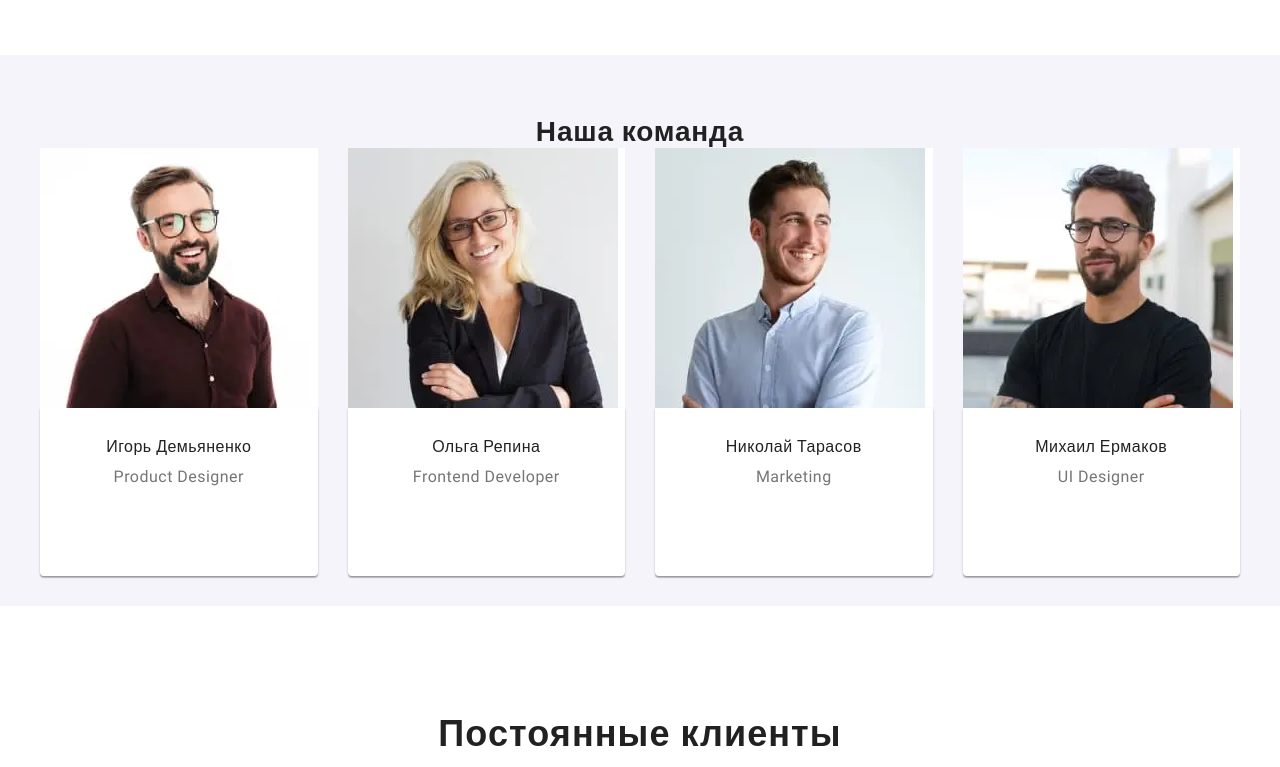
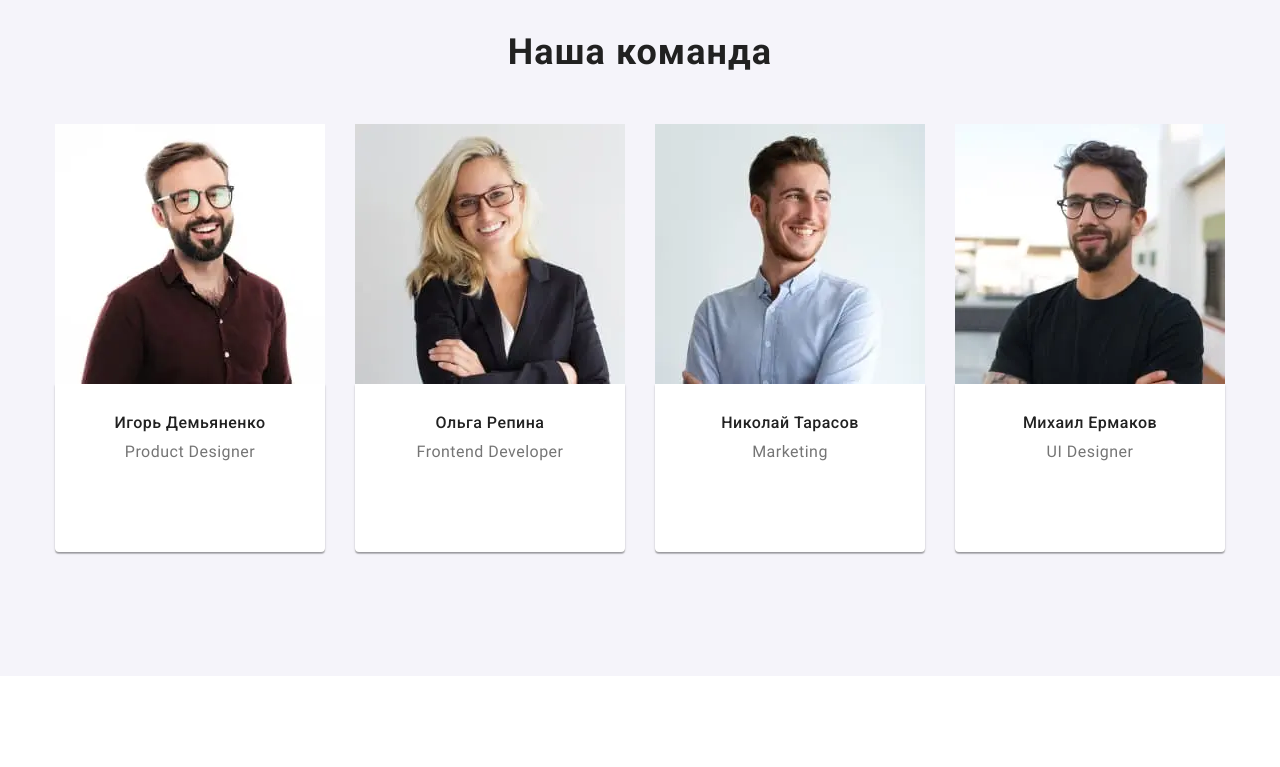
Before and after one commit to ruslan3486/goit-markup-hw-08, a plain HTML site: page index.html in a window 1280 px wide. Shown: the part 1700-2467 px from the top of the page. Drawn offline with nearby package versions, Linux system fonts and the light colour scheme; files whose address does not match are found by name.

Commit message:
етап1

```diff
--- a/index.html
+++ b/index.html
@@ -6,10 +6,10 @@
     <meta name="viewport" content="width=device-width, initial-scale=1.0" />
     <title>Эффективные решения</title>
     <link rel="preconnect" href="https://fonts.gstatic.com" />
-    <!-- <link
+    <link
       href="https://fonts.googleapis.com/css2?family=Raleway:wght@700&family=Roboto:wght@400;500;700;900&display=swap"
       rel="stylesheet"
-     />  -->
+     />
     <link
       rel="stylesheet"
       href="https://cdnjs.cloudflare.com/ajax/libs/modern-normalize/1.0.0/modern-normalize.min.css"
--- a/sass/base/_container.scss
+++ b/sass/base/_container.scss
@@ -1,6 +1,8 @@
 .container{
 
  width: 100%;
+ padding-right: 15px;
+ padding-left: 15px;
  .header &{
      display: flex;
      align-items: center;
@@ -15,7 +17,8 @@
 
      .container{
          margin: auto;
-         width: 450px;
+         width: 480px;
+
      }
 
 
--- a/sass/components/_photo-ikon.scss
+++ b/sass/components/_photo-ikon.scss
@@ -3,7 +3,7 @@
 
     display: flex;
     align-items: center;
-    justify-content: space-between;
+    justify-content: center;
 }
 
 .ikon-list__link {
--- a/sass/layout/_client.scss
+++ b/sass/layout/_client.scss
@@ -1,11 +1,12 @@
 .client {
 
+    padding-top: 60px;
     padding-bottom: 60px;
 }
 
 .client__title {
     margin-bottom: 30px;
-    margin-top: 60px;
+
     font-style: normal;
     @include font(700, 28px, 1.17);
 
@@ -39,7 +40,7 @@
         align-items: center;
         justify-content: center;
         fill: var(--fill-icon);
-        width: 210px;
+
         height: 90px;
         border: 1px solid var(--fill-icon);
         border-radius: 4px;
@@ -71,6 +72,11 @@
 }
 
 @media screen and (min-width: 1200px){
+
+     .client {
+         padding-top: 94px;
+         padding-bottom: 94px;
+     }
 .client__link {
     width: 170px;
 }
@@ -78,7 +84,7 @@
     flex-wrap: nowrap;
 }
 .client__title{
-    padding-top: 47px;
+
     margin-bottom: 50px;
     @include font(700, 36px, 1.17);
 }
--- a/sass/layout/_features.scss
+++ b/sass/layout/_features.scss
@@ -1,8 +1,8 @@
 
 
 .features{
-    margin-bottom: 30px;
-    margin-top: 58px;
+    padding-top: 58px;
+    padding-bottom: 60px;
 }
 
 .features__list{
@@ -56,8 +56,13 @@ color: #757575;
 @media screen and (min-width: 768px) {
     .features .container{
         width: 768px;
-        padding-top: 60px;
+
         display: flex;
+
+    }
+    .features{
+          padding-top: 60px;
+
     }
 
     .features__list{
--- a/sass/layout/_heder.scss
+++ b/sass/layout/_heder.scss
@@ -73,6 +73,9 @@
          }
 
     .mobile-menu{
+        display: flex;
+        flex-direction: column;
+        justify-content: space-between;
         position: fixed;
         top: 0;
         left: 50%;
@@ -124,7 +127,7 @@
 
 
 
-    .mobile-menu__link{
+    .mobile-menu__item {
         @include font(500, 40px, 2.93);
         letter-spacing: 0.02em;
         margin-left: 40px;
@@ -145,10 +148,7 @@
 
 
 
-      .mobile-menu__list-contact{
-        margin-top: 302px;
 
-      }
 
      .mobile-menu__link-tel{
         @include font(500, 34px, 1.17);
@@ -298,7 +298,7 @@
         position: relative;
           padding-top: 32px;
           padding-bottom: 32px;
-
+          font-style: normal;
           font-weight: 500;
          font-size: 14px;
           line-height: 1.14;
--- a/sass/layout/_photo.scss
+++ b/sass/layout/_photo.scss
@@ -1,26 +1,23 @@
  .photo {
-     margin-top: 30px;
-     margin-bottom: 30px;
+     padding-top: 60px;
+     padding-bottom: 60px;
      background: #F5F4FA;
 
  }
 
 
 .photo__title {
-    padding-top: 60px;
     margin-bottom: 30px;
+     @include font(700, 28px, 1.18);
 
-    @include font(700, 28px, 1.18);
+
 
     text-align: center;
     letter-spacing: 0.03em;
 }
 
 
-.photo__list{
-display: block;
 
-}
 .photo__item {
 
     margin-bottom: 30px;
@@ -30,6 +27,7 @@ display: block;
 
 
 .photo__box {
+
     padding-left: 32px;
     padding-right: 32px;
     padding-top: 30px;
@@ -65,10 +63,11 @@ display: block;
 
 @media screen and (min-width: 768px){
     .photo__list{
+
         display: flex;
         flex-wrap: wrap;
          margin-left: -30px;
-         margin-top: -30px;
+
         align-items: center;
         justify-content: center;
     }
@@ -79,6 +78,18 @@ display: block;
 }
 
 @media screen and (min-width: 1200px){
+
+    .photo{
+        padding-top: 94px;
+        padding-bottom: 94px;
+    }
+
     .photo__item {
         flex-basis: calc(100% / 4 - 30px);}
+
+       .photo__title{
+           margin-bottom: 50px;
+           @include font(700, 36px, 1.17);
+       }
+
 }
```
Also changed, not shown: css/main.css, css/main.min.css, css/portfolio.css, css/portfolio.min.css, 4 other files.
